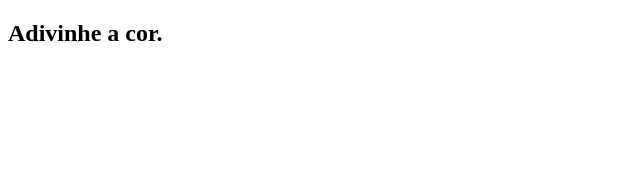
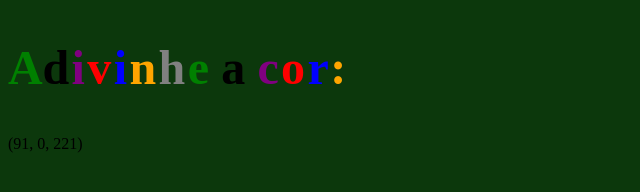
Before and after one commit to 58R1K8GTr/project-color-guess, a website: page index.html in a window 1280 px wide. Shown: the whole page, without its empty margins (0-640 px from the left). Drawn offline with Linux system fonts and the light colour scheme.

Commit message:
Requisito 2 satisfeito

```diff
--- a/index.html
+++ b/index.html
@@ -4,12 +4,31 @@
     <meta charset="UTF-8">
     <meta name="viewport" content="width=device-width, initial-scale=1.0">
     <title>Document</title>
+    <link rel="stylesheet" href="style.css">
 </head>
 <body>
     <header>
         <section>
-            <h1 id="title">Adivinhe a cor.</h1>
+            <h1 id="title">
+                <span>A</span>
+                <span>d</span>
+                <span>i</span>
+                <span>v</span>
+                <span>i</span>
+                <span>n</span>
+                <span>h</span>
+                <span class="espaçamento">e</span>
+                <span class="espaçamento">a</span>
+                <span>c</span>
+                <span>o</span>
+                <span>r</span>
+                <span>:</span>
+            </h1>
         </section>
     </header>
+    <main>
+        <p id="rgb-color">oi</p>
+    </main>
 </body>
+<script src="./script.js"></script>
 </html>
--- a/script.js
+++ b/script.js
@@ -0,0 +1,22 @@
+// obtendo os elementos.
+const headerH1 = document.querySelector('#title');
+const pRGBColor = document.querySelector('#rgb-color');
+
+// configurando os elementos.
+
+// código.
+const colors = ['green', 'black', 'purple', 'red', 'blue', 'orange', 'gray', 'yellow'];
+for (let indexSpan = 0; indexSpan < headerH1.children.length; indexSpan += 1) {
+  const span = headerH1.children[indexSpan];
+  span.style.color = colors[(indexSpan % 7)];
+}
+
+function randomNumber(length) {
+  return Math.floor(Math.random() * length);
+}
+
+function randomColor() {
+  return `(${randomNumber(255)}, ${randomNumber(255)}, ${randomNumber(255)})`;
+}
+
+pRGBColor.innerText = randomColor();
--- a/style.css
+++ b/style.css
@@ -0,0 +1,12 @@
+body {
+  background-color: rgb(12, 56, 12);
+}
+
+#title {
+  font-size: 3em;
+  letter-spacing: -0.1em;
+}
+
+.espaçamento {
+  letter-spacing: 5px;
+}
```
